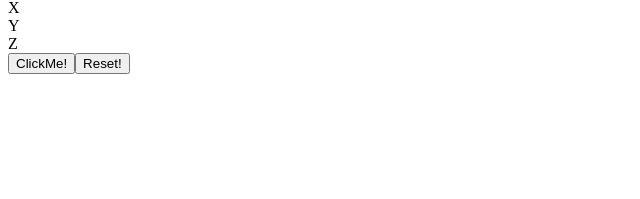
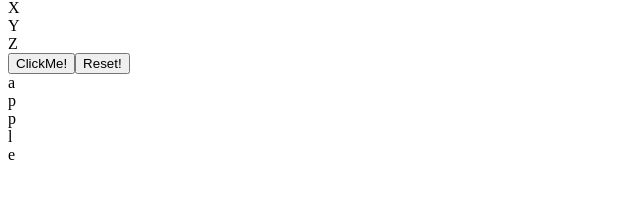
Before and after one commit to ms314006/hangman, a React app: page / in a window 1280 px wide. Shown: the part 441-640 px from the top of the page, without its empty margins (0-640 px from the left). Built offline with nearby package versions, Linux system fonts and the light colour scheme; the HTML template or start-up script is replaced by a standard one.

Commit message:
[ADD] 增加顯示作答題目的 Component

```diff
--- /dev/null
+++ b/src/components/Question/index.scss
@@ -0,0 +1,14 @@
+.question {
+  padding: 0 100px;
+  display: flex;
+  justify-content: space-around;
+  align-items: center;
+  font-size: 60px;
+  font-family: 'Shadows Into Light', cursive;
+}
+
+.word {
+  width: 30px;
+  text-align: center;
+  border-bottom: 3px #000000 solid;
+}
--- /dev/null
+++ b/src/components/Question/index.scss.d.ts
@@ -0,0 +1,2 @@
+export const question: string;
+export const word: string;
--- /dev/null
+++ b/src/components/Question/index.tsx
@@ -0,0 +1,29 @@
+import React from 'react';
+import styles from './index.scss';
+
+interface QuestionProps {
+}
+
+const Question: React.FC<QuestionProps> = (props) => {
+  const {} = props;
+  const question = 'apple';
+  return (
+    <div className={styles.question}>
+      {
+        question.split('').map((word, index) => {
+          const key = `${word}-${index}`;
+          return (
+            <div
+              key={key}
+              className={styles.word}
+            >
+              {word}
+            </div>
+          )
+        })
+      }
+    </div>
+  );
+};
+
+export default Question;
--- a/src/pages/Main/index.tsx
+++ b/src/pages/Main/index.tsx
@@ -2,6 +2,7 @@ import React from 'react';
 import Layout from '../../components/Layout';
 import Word from '../../components/Word';
 import Hangman from '../../components/Hangman';
+import Question from '../../components/Question';
 import words from '../../asset/words';
 import styles from './index.scss';
 
@@ -26,6 +27,7 @@ const Main:React.FC = () => (
     </div>
     <div className={styles.gameBlock}>
       <Hangman />
+      <Question />
     </div>
     <div style={{ background: '#aaa', width: '100%', height: '100%' }} />
   </Layout>
```
